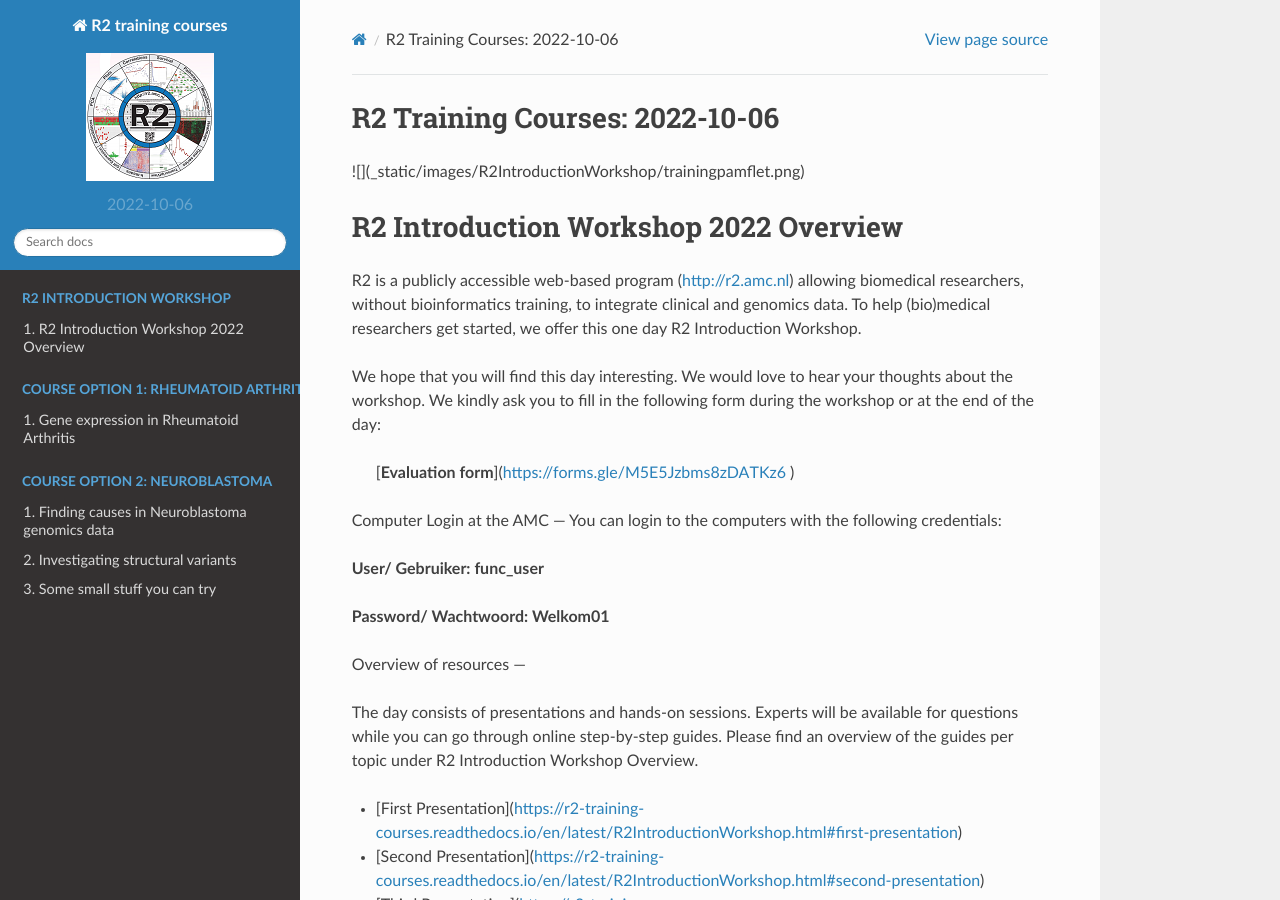
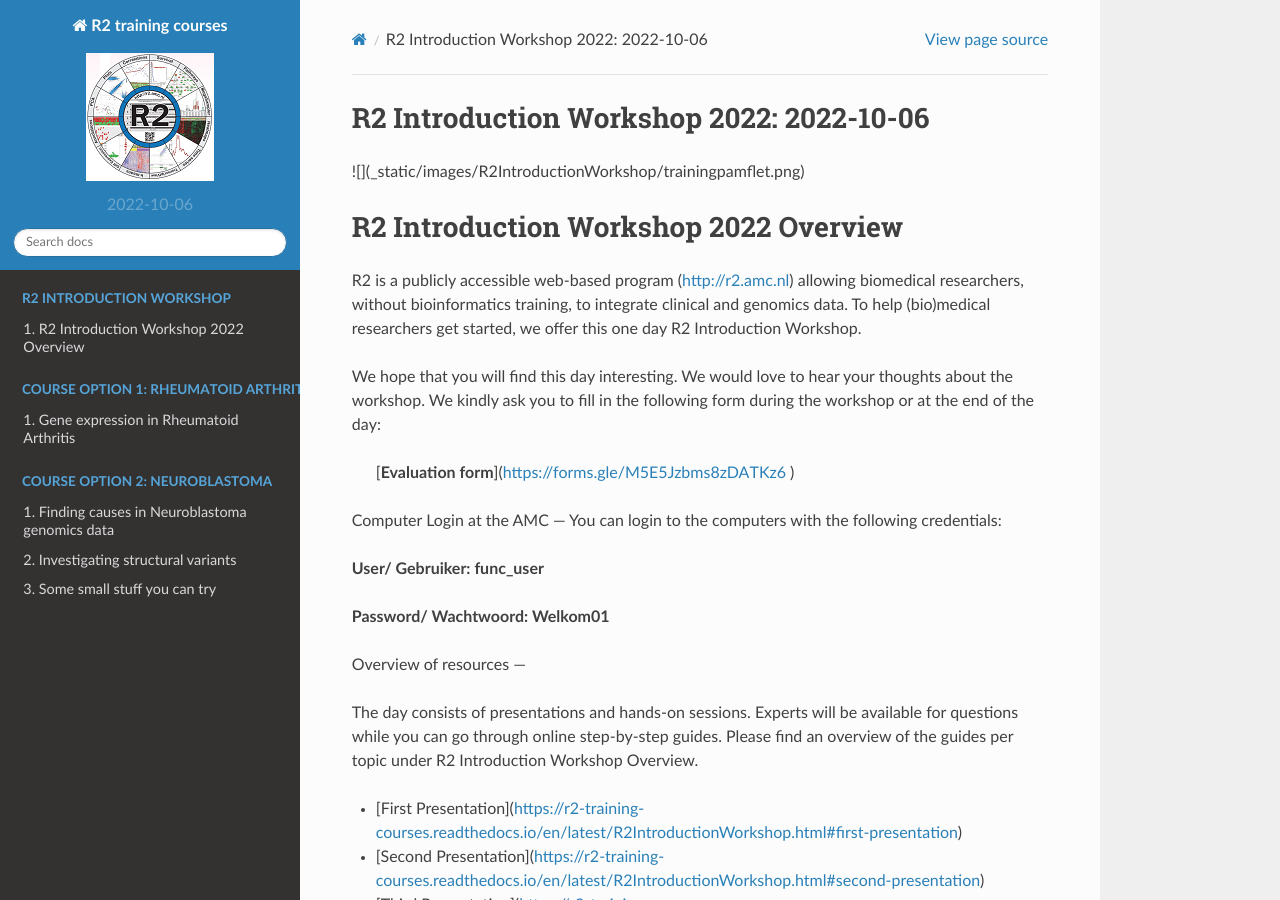
Before and after one commit to antronerds/r2-training-courses, a Sphinx documentation site: the page built from docs/index.rst, in a window 1280 px wide and 900 px high. Built offline with Sphinx 7.4.7 and the Read the Docs theme 2.0.0, drawn with Linux system fonts in a browser that asks for light colours; pages that are not in the unit, such as notebooks, are missing from menus.

Commit message:
Index adaptation and workshop overview page

```diff
--- a/docs/index.rst
+++ b/docs/index.rst
@@ -1,4 +1,4 @@
-R2 Training Courses: |version|
+R2 Introduction Workshop 2022: |version|
 ====================================
 
 ![](_static/images/R2IntroductionWorkshop/trainingpamflet.png)
```
